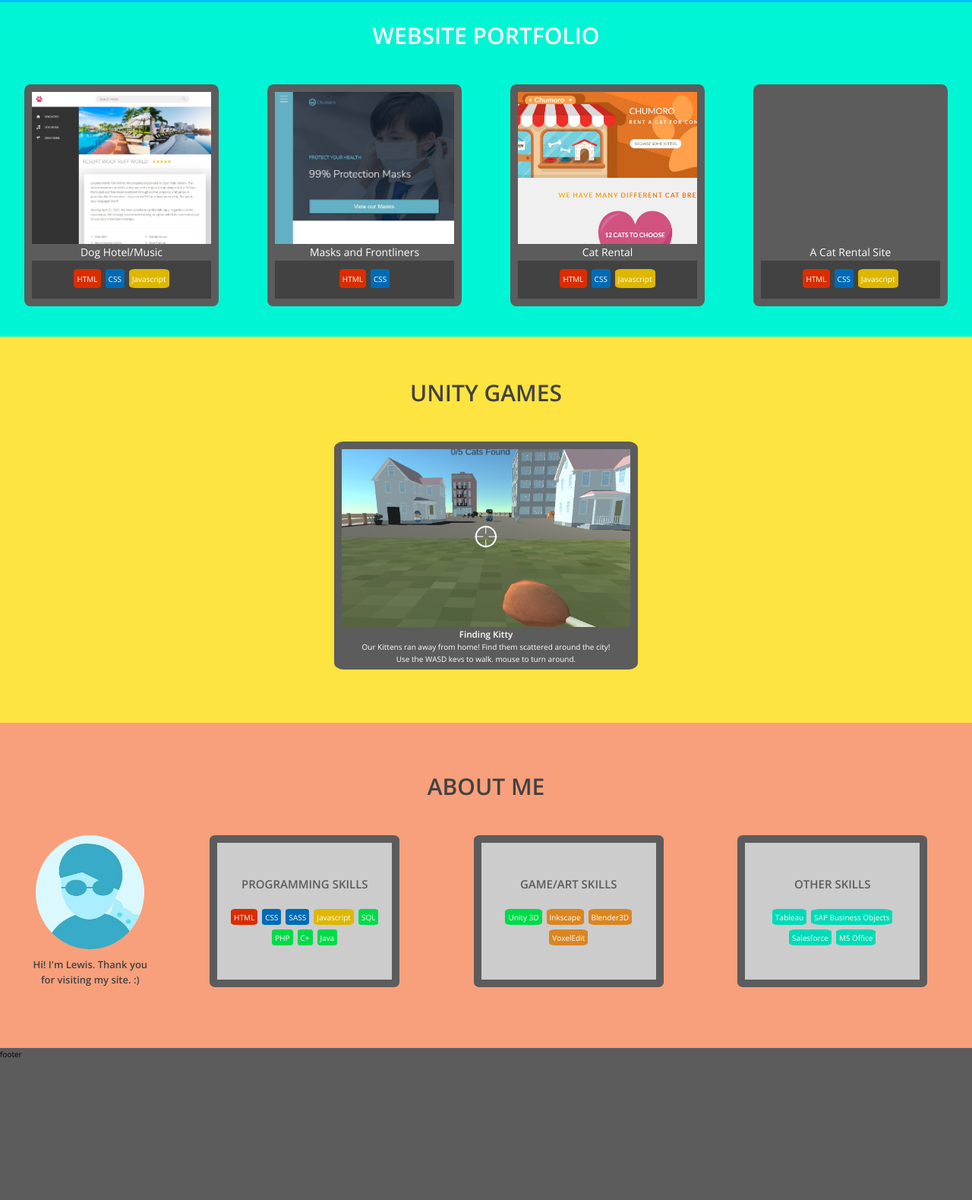
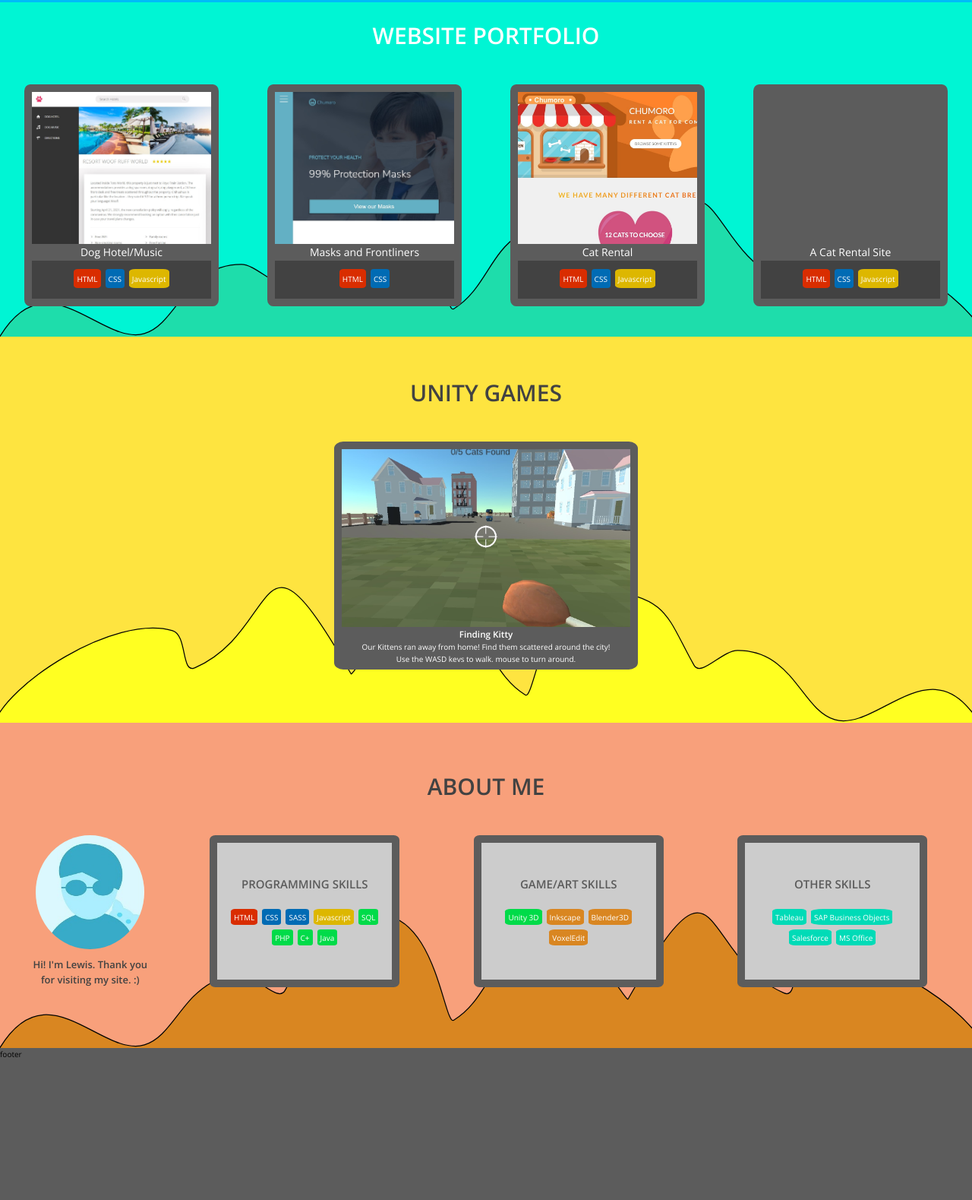
Before and after one commit to ChumoroCat/ChumoroCat, a plain HTML site: page index.html in a window 1280 px wide. Shown: the part 637-2216 px from the top of the page at 76% size. Drawn offline with nearby package versions, Linux system fonts and the light colour scheme.

Commit message:
add 3 waves to layouts

```diff
--- a/sass/_layout.scss
+++ b/sass/_layout.scss
@@ -21,8 +21,11 @@ nav {
 
 .portfolio {
     background-color: #00f5d4;
+    background-image: url('../img/waves-cyan.svg');
+    background-size: contain;
     background-repeat: no-repeat;
-    background-size: auto;
+    background-position: center bottom;
+
     width: 100%;
 
     &-container {
@@ -34,6 +37,11 @@ nav {
 
 .games {
     background-color: #fee440;
+    background-image: url('../img/waves-yellow.svg');
+    background-size: contain;
+    background-repeat: no-repeat;
+    background-position: center bottom;
+
     width: 100%;
     padding: 3rem;
 
@@ -45,6 +53,11 @@ nav {
 
 .about-me {
     background-color: #f8a07b;
+    background-image: url('../img/waves-orange.svg');
+    background-size: contain;
+    background-repeat: no-repeat;
+    background-position: center bottom;
+
     width: 100%;
     padding: 4rem 1rem;
 }
```
Also changed, not shown: css/main.css, img/waves-cyan.svg (added), img/waves-orange.svg (added), img/waves-yellow.svg (added), 1 other file.
